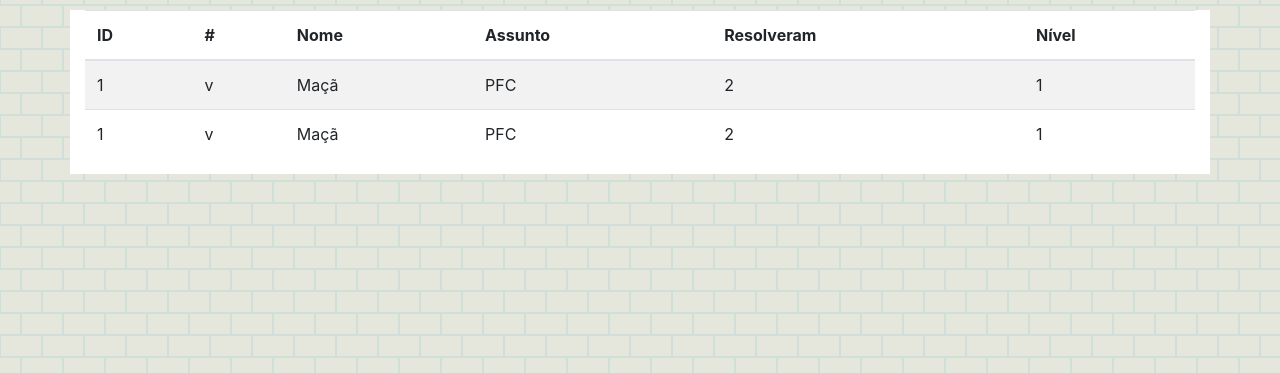
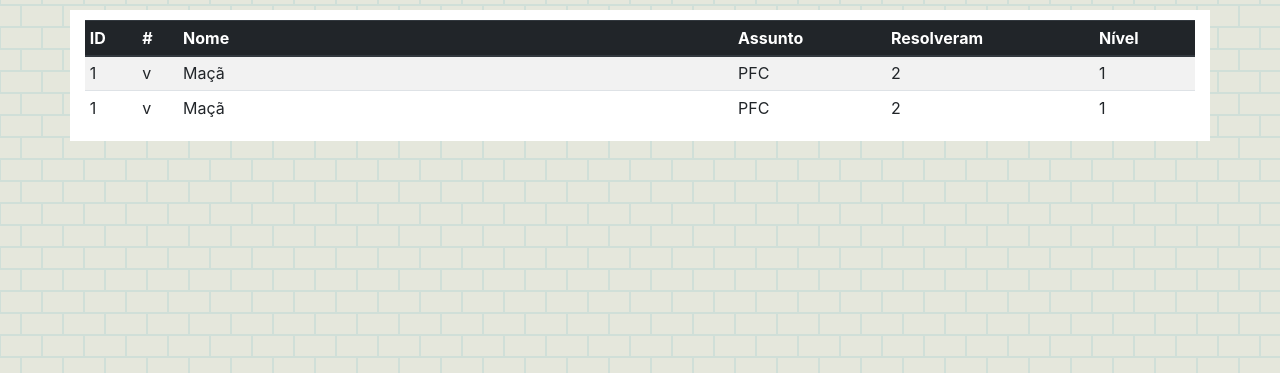
Before and after one commit to alineregioli/gomath, a PHP site: page /problemas.php in a window 1280 px wide. Shown: the part 61-434 px from the top of the page. Run offline with PHP 8.4, Linux system fonts and the light colour scheme.

Commit message:
problemas.php

```diff
--- a/problemas.php
+++ b/problemas.php
@@ -18,16 +18,16 @@
 		<!-- Campo registrar -->
 		<div class="container" style="background:white; margin-top: 10px;">
 			<div class="row" >
-				<div class="col-md-12 centro" >
-					<table class="table table-striped">
-						<thead>
+				<div class="col-md-12 centro" style="margin-top: 10px;">
+					<table class="table table-striped table-sm table-hover ">
+						<thead class="thead-dark">
 						    <tr>
-						      <th scope="col">ID</th>
-						      <th scope="col">#</th>
-						      <th scope="col">Nome</th>
-						      <th scope="col">Assunto</th>
-						      <th scope="col">Resolveram</th>
-						      <th scope="col">Nível</th>
+						      <th scope="col" class="w-20">ID</th>
+						      <th scope="col" class="w-10">#</th>
+						      <th scope="col" class="w-50">Nome</th>
+						      <th scope="col" class="w-10">Assunto</th>
+						      <th scope="col" class="w-5">Resolveram</th>
+						      <th scope="col" class="w-5">Nível</th>
 						    </tr>
 						</thead>
 						<tbody>
```
